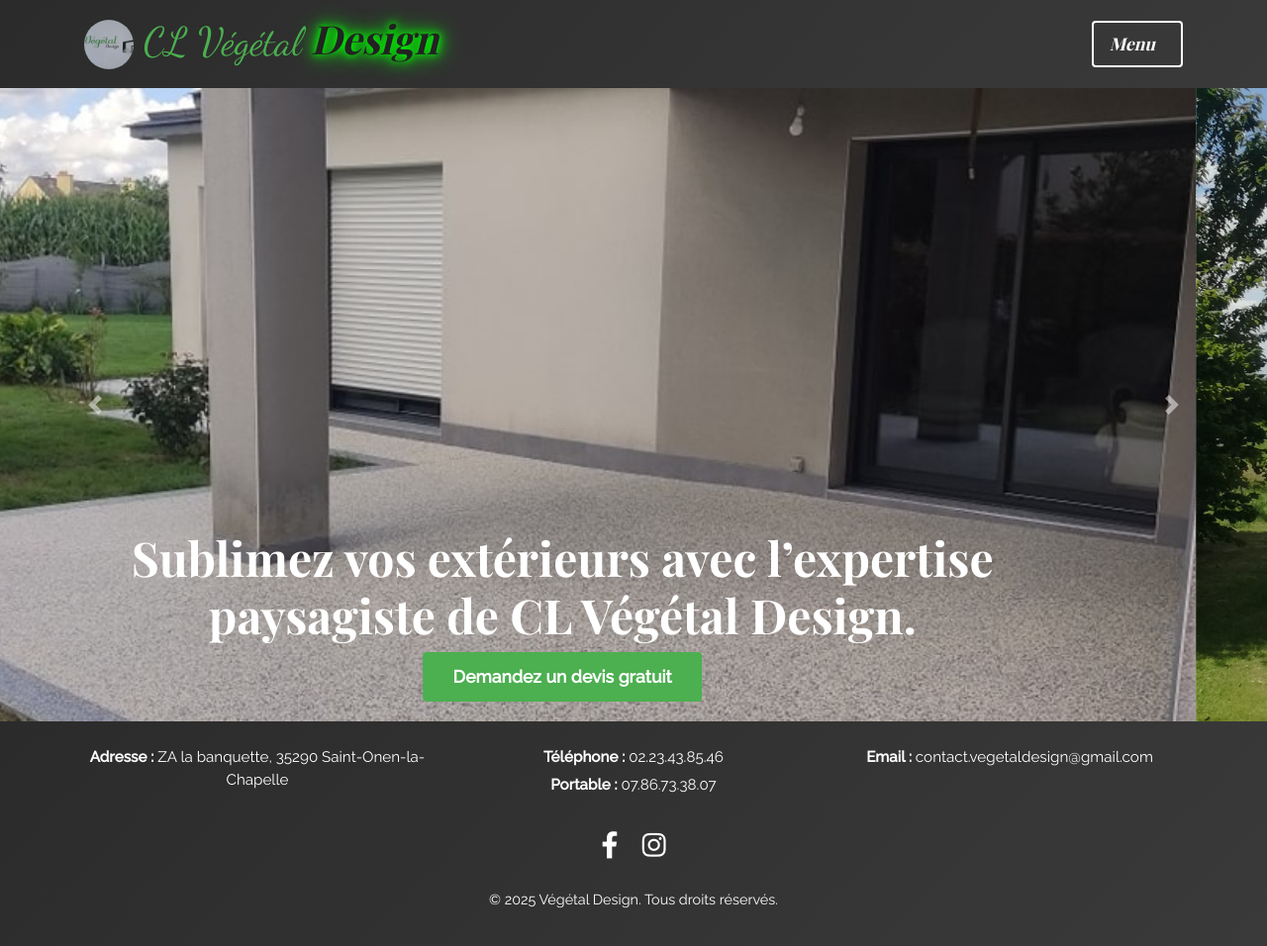
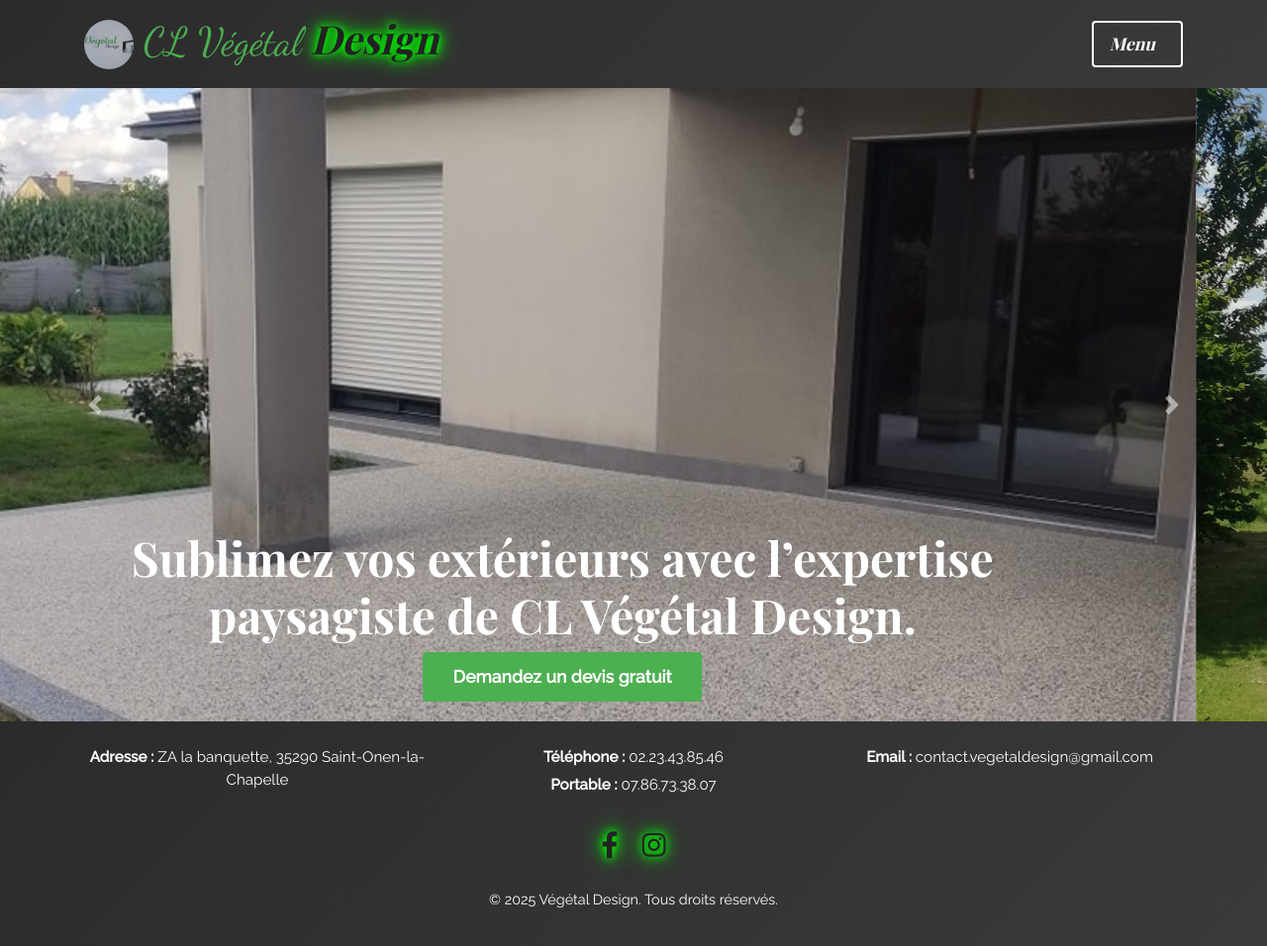
Before and after one commit to fredchanu/CL-vegetal-design, a plain HTML site: page index.html in a window 1280 px wide. Shown: the whole page at 99% size. Drawn offline with nearby package versions, Linux system fonts and the light colour scheme; a web font is replaced by a local one.

Commit message:
ajout neon

```diff
--- a/css/style.css
+++ b/css/style.css
@@ -474,12 +474,11 @@ textarea.form-control:focus {
   font-size: 1.7rem;
   margin: 0 10px;
   transition: transform 0.3s, color 0.3s;
-  color: #fff;
+  color: #222222;
+  text-shadow: 0 0 5px #00FF00, 0 0 10px #00FF00, 0 0 20px #00FF00;
+  animation: neonGlow 1.5s infinite alternate; /* Effet pulsant */
 }
-.social-icons a:hover {
-  transform: scale(1.1);
-  color: #222222;
-}
+
 .footer-bottom p {
   font-size: 0.9rem;
   margin-top: 20px;
```
